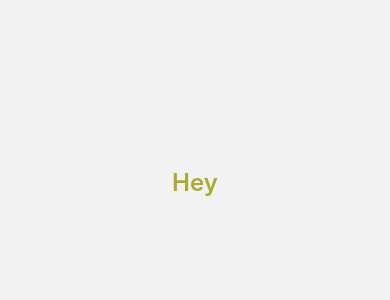
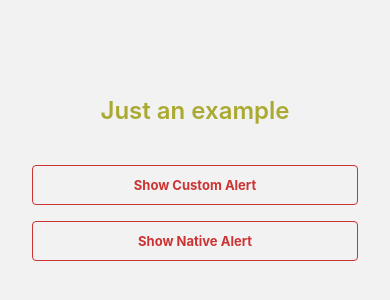
Before and after one commit to ivorysoftinc/react-native-example, a React Native app: screen /home in a window 390 px wide. Shown: the part 240-540 px from the top of the page. Built offline with nearby package versions, Linux system fonts and the light colour scheme.

Commit message:
Add custom alert modal screen

```diff
--- a/app/navigation/index.tsx
+++ b/app/navigation/index.tsx
@@ -6,17 +6,18 @@ import {
   NativeStackNavigationProp,
 } from '@react-navigation/native-stack';
 import HomeScreen from '../screens/home';
+import AlertScreen, { AlertScreenParams } from '../screens/alert';
 
 export type RootNavigatorParams = {
   home: undefined;
+  alert: AlertScreenParams;
 };
 
 const Stack = createNativeStackNavigator<RootNavigatorParams>();
 
 const options: Record<string, NativeStackNavigationOptions> = {
   root: { headerShown: false },
-  modal: { presentation: 'transparentModal' },
-  containedModal: { presentation: 'containedTransparentModal' },
+  modal: { presentation: 'containedTransparentModal' },
 };
 
 const RootNavigator: React.FC = () => {
@@ -24,6 +25,7 @@ const RootNavigator: React.FC = () => {
     <NavigationContainer>
       <Stack.Navigator screenOptions={options.root}>
         <Stack.Screen name="home" component={HomeScreen} />
+        <Stack.Screen name="alert" component={AlertScreen} options={options.modal} />
       </Stack.Navigator>
     </NavigationContainer>
   );
--- /dev/null
+++ b/app/screens/alert/index.tsx
@@ -0,0 +1,106 @@
+import * as React from 'react';
+import { Pressable, StyleSheet, View } from 'react-native';
+import { Button, Text } from '../../components';
+import { RootNavigationProps } from '../../navigation';
+import { AlertButton, compareAlertButtonsByStyle } from '../../utils/alert';
+import { colors, sizes } from '../../utils/appearance';
+
+export interface AlertScreenParams {
+  title: string;
+  message: string;
+  buttons: AlertButton[];
+}
+
+interface AlertScreenProps extends RootNavigationProps<'alert'> {}
+
+const AlertScreen: React.FC<AlertScreenProps> = ({ route, navigation }) => {
+  const { title, message } = route.params;
+  const buttons = [...route.params.buttons].sort(compareAlertButtonsByStyle);
+
+  const renderButton = (button: AlertButton) => {
+    const { style = 'default' } = button;
+    return (
+      <Button
+        key={button.text}
+        preset="simple"
+        text={button.text}
+        style={styles.button}
+        textStyle={[styles.buttonLabel, buttonStyles[style]]}
+        onPress={() => {
+          navigation.goBack();
+          button.onPress?.();
+        }}
+      />
+    );
+  };
+
+  return (
+    <View style={styles.root}>
+      <View style={styles.body}>
+        <Pressable style={styles.backButton} onPress={navigation.goBack}>
+          <Text preset="secondary" text="Close" />
+        </Pressable>
+        <Text style={styles.title}>{title}</Text>
+        <Text style={styles.subtitle}>{message}</Text>
+        <View style={styles.buttonsContainer}>{buttons.map(renderButton)}</View>
+      </View>
+    </View>
+  );
+};
+
+const styles = StyleSheet.create({
+  root: {
+    flex: 1,
+    justifyContent: 'center',
+    padding: sizes.indent.xl,
+    backgroundColor: '#0003',
+  },
+  body: {
+    backgroundColor: colors.white,
+  },
+  title: {
+    textAlign: 'center',
+    fontSize: sizes.font.xl,
+    paddingHorizontal: sizes.indent.xxl,
+    fontWeight: 'bold',
+  },
+  subtitle: {
+    textAlign: 'center',
+    fontSize: sizes.font.s,
+    paddingHorizontal: sizes.indent.xxl,
+    paddingVertical: sizes.indent.l,
+    marginVertical: sizes.indent.xs,
+  },
+  buttonsContainer: {
+    flexDirection: 'row',
+    justifyContent: 'space-around',
+    paddingVertical: sizes.indent.s,
+    marginBottom: sizes.indent.s,
+  },
+  button: {
+    paddingHorizontal: sizes.indent.xl,
+  },
+  buttonLabel: {
+    color: colors.primary,
+  },
+  backButton: {
+    marginTop: sizes.indent.xs,
+    marginEnd: sizes.indent.xs,
+    padding: sizes.indent.s,
+    alignSelf: 'flex-end',
+  },
+});
+
+const buttonStyles = StyleSheet.create({
+  destructive: {
+    color: colors.red,
+  },
+  cancel: {
+    fontWeight: 'bold',
+  },
+  default: {
+    fontWeight: '400',
+  },
+});
+
+export default AlertScreen;
--- a/app/screens/home/index.tsx
+++ b/app/screens/home/index.tsx
@@ -1,13 +1,52 @@
 import * as React from 'react';
-import { SafeAreaView, StyleSheet } from 'react-native';
-import { Text } from '../../components';
+import { Alert, SafeAreaView, StyleSheet, View } from 'react-native';
+import { Button, Text } from '../../components';
+import { RootNavigationProps } from '../../navigation';
+import { sizes } from '../../utils/appearance';
 
-interface HomeScreenProps {}
+interface HomeScreenProps extends RootNavigationProps<'home'> {}
 
-const HomeScreen: React.FC<HomeScreenProps> = () => {
+/**
+ * Just an example of usage the custom alert solution based on `react-navigation`
+ */
+const HomeScreen: React.FC<HomeScreenProps> = ({ navigation }) => {
+  const onCustomAlertButtonPress = () => {
+    navigation.navigate('alert', {
+      title: 'Are you sure?',
+      message: 'You are doing something important',
+      buttons: [
+        { text: 'Destroy', style: 'destructive' },
+        { text: 'Cancel', style: 'cancel' },
+        { text: 'Pardon', style: 'default' },
+      ],
+    });
+  };
+
+  const onNativeAlertButtonPress = () => {
+    Alert.alert('Are you sure?', 'You are doing something important', [
+      { text: 'Destroy', style: 'destructive' },
+      { text: 'Cancel', style: 'cancel' },
+      { text: 'Pardon', style: 'default' },
+    ]);
+  };
+
   return (
     <SafeAreaView style={styles.root}>
-      <Text style={styles.text} text="Hey" />
+      <View style={styles.body}>
+        <Text style={styles.title} text="Just an example" />
+        <Button
+          preset="secondary"
+          text="Show Custom Alert"
+          style={styles.button}
+          onPress={onCustomAlertButtonPress}
+        />
+        <Button
+          preset="secondary"
+          text="Show Native Alert"
+          style={styles.button}
+          onPress={onNativeAlertButtonPress}
+        />
+      </View>
     </SafeAreaView>
   );
 };
@@ -15,12 +54,20 @@ const HomeScreen: React.FC<HomeScreenProps> = () => {
 const styles = StyleSheet.create({
   root: {
     flex: 1,
+  },
+  body: {
+    flex: 1,
+    paddingHorizontal: sizes.indent.xxl,
     justifyContent: 'center',
   },
-  text: {
+  title: {
     fontSize: 24,
     fontWeight: '600',
     textAlign: 'center',
+    marginBottom: sizes.indent.xxl,
+  },
+  button: {
+    marginVertical: sizes.indent.s,
   },
 });
 
--- /dev/null
+++ b/app/utils/alert/index.ts
@@ -0,0 +1,27 @@
+type AlertButtonStyle = 'default' | 'cancel' | 'destructive';
+
+export type AlertButton = {
+  text: string;
+  style?: AlertButtonStyle;
+  onPress?: () => void;
+};
+
+/**
+ * The map is used to sort buttons by types. The higher the power, the higher the place
+ */
+const ALERT_BUTTON_STYLE_POWER_MAP: { [key in AlertButtonStyle]: number } = {
+  cancel: 0,
+  default: 1,
+  destructive: 2,
+};
+
+/**
+ * Can be used as the parameter of `Array.prototype.sort` to sort alert buttons by type
+ */
+export function compareAlertButtonsByStyle(a: AlertButton, b: AlertButton) {
+  const aStyle = a.style || 'default';
+  const bStyle = b.style || 'default';
+  const aPower = ALERT_BUTTON_STYLE_POWER_MAP[aStyle];
+  const bPower = ALERT_BUTTON_STYLE_POWER_MAP[bStyle];
+  return aPower - bPower;
+}
--- a/app/utils/appearance/colors.ts
+++ b/app/utils/appearance/colors.ts
@@ -6,4 +6,5 @@ export const colors = {
   border: '#BAC4D2',
   plain: '#f5f7fc',
   secondary: '#6C9DA5',
+  red: '#dd2222',
 };
```
